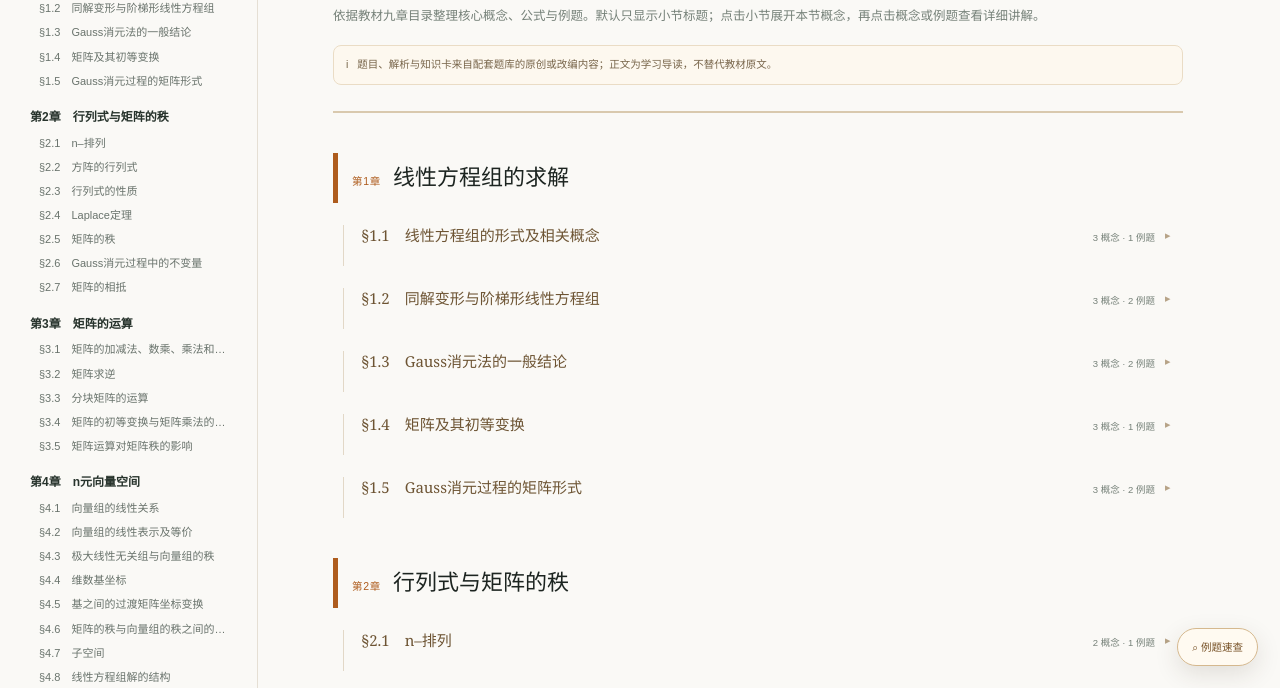
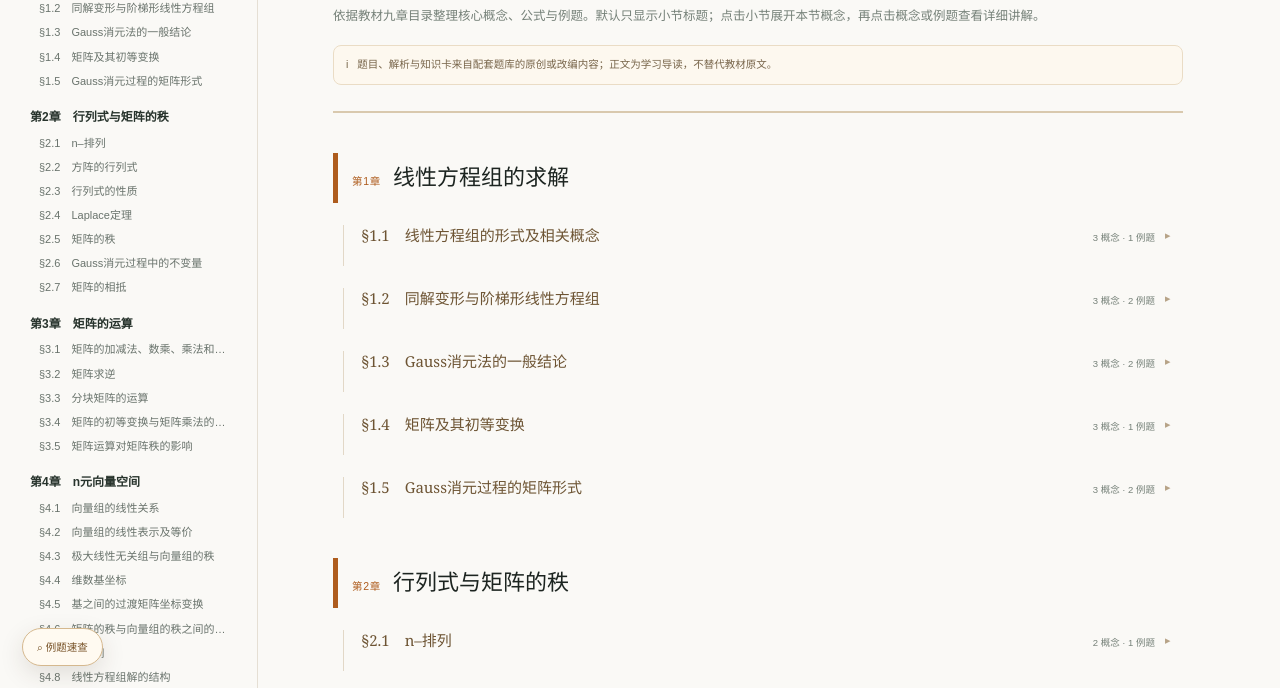
Before and after one commit to Ansy-natsu/Math-, a website: page linear-algebra/interactive.html in a window 1280 px wide. Shown: the part 112-800 px from the top of the page. Drawn offline with nearby package versions, Linux system fonts and the light colour scheme.

Commit message:
fix: 避开 Netlify 浮层遮挡例题速查

```diff
--- a/linear-algebra/interactive.html
+++ b/linear-algebra/interactive.html
@@ -375,7 +375,7 @@
     .empty-section { color: var(--muted); font-size: 11px; }
     .quick-btn {
       position: fixed;
-      right: 22px;
+      left: 22px;
       bottom: 22px;
       z-index: 25;
       min-height: 38px;
```
